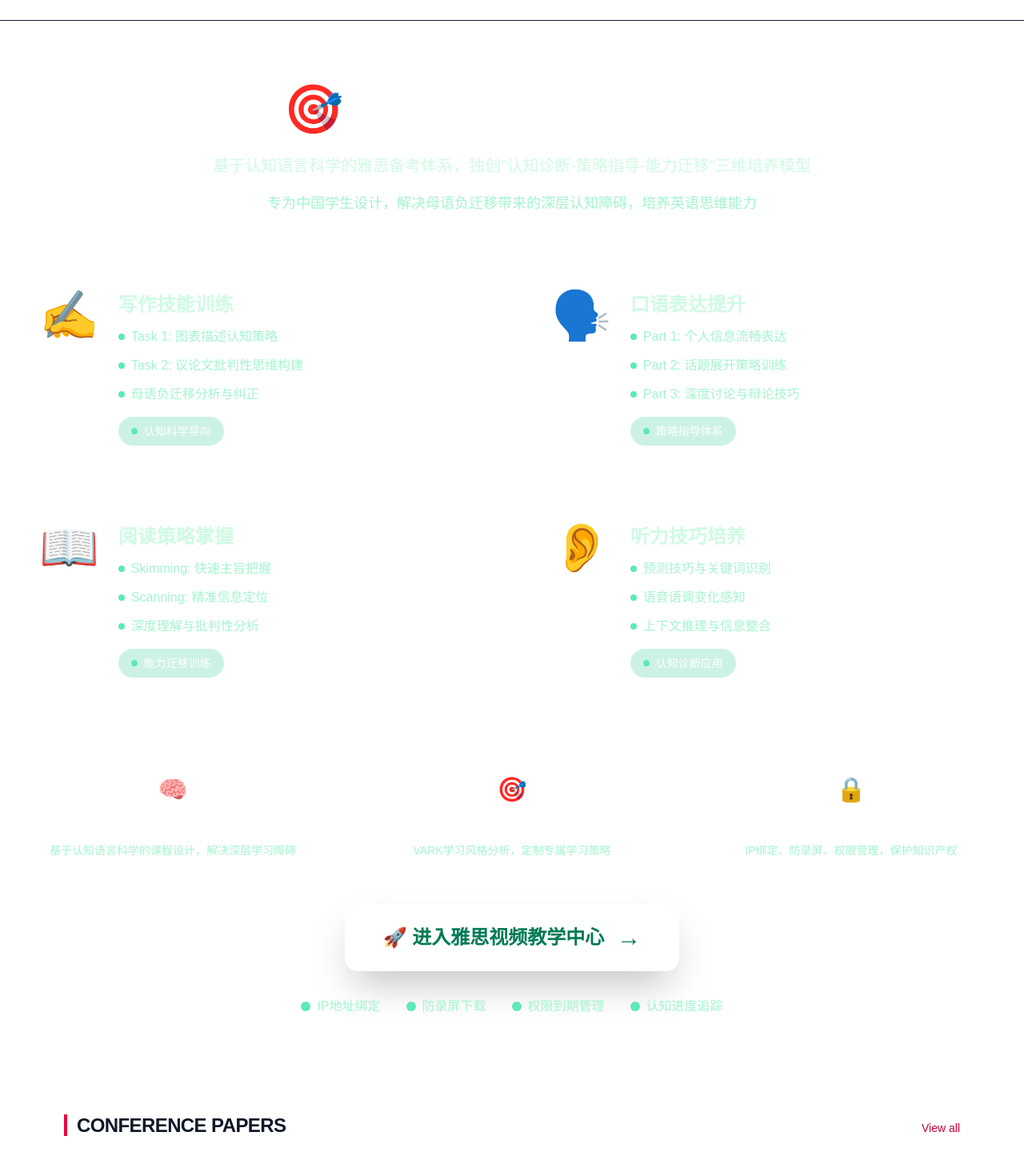
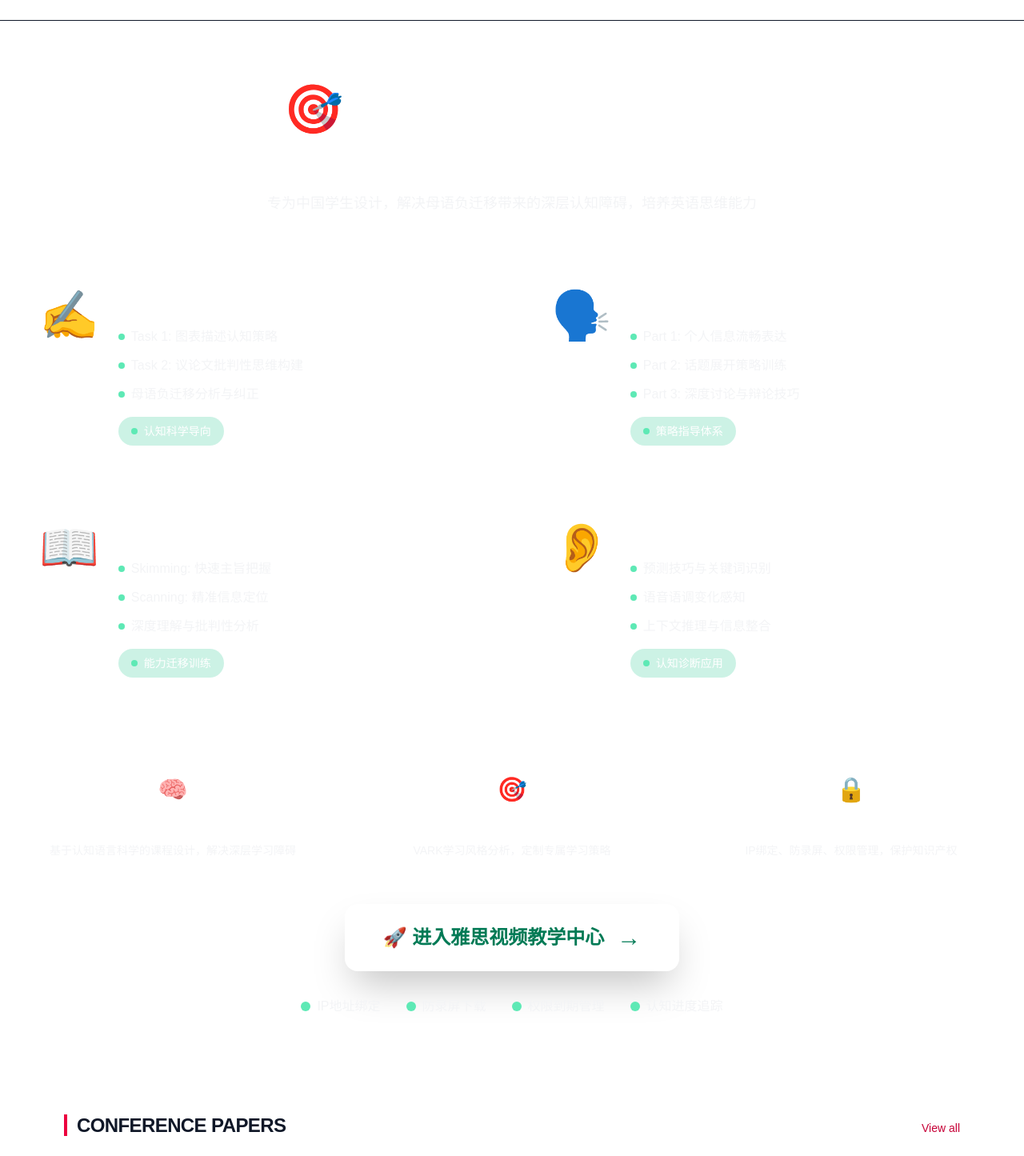
Before and after one commit to xxx-808/my-web-site, a Next.js app: page / in a window 1280 px wide. Shown: the part 707-2152 px from the top of the page at 80% size. Built offline with nearby package versions, Linux system fonts and the light colour scheme; grey boxes are pictures that could not be loaded.

Commit message:
update homepage with studio template

```diff
--- a/app/admin-login/page.tsx
+++ b/app/admin-login/page.tsx
@@ -45,7 +45,7 @@ export default function AdminLoginPage() {
       } else {
         setError("邮箱或密码错误");
       }
-    } catch (err) {
+    } catch {
       setError("登录失败，请重试");
     } finally {
       setLoading(false);
--- a/app/admin/video-management/page.tsx
+++ b/app/admin/video-management/page.tsx
@@ -198,7 +198,7 @@ export default function VideoManagementPage() {
             ].map((tab) => (
               <button
                 key={tab.id}
-                onClick={() => setActiveTab(tab.id as any)}
+                onClick={() => setActiveTab(tab.id as 'upload' | 'manage' | 'batch')}
                 className={`py-2 px-1 border-b-2 font-medium text-sm ${
                   activeTab === tab.id
                     ? 'border-purple-500 text-purple-600'
@@ -293,7 +293,7 @@ export default function VideoManagementPage() {
                       </label>
                       <select
                         value={newVideo.category}
-                        onChange={(e) => setNewVideo({...newVideo, category: e.target.value as any})}
+                        onChange={(e) => setNewVideo({...newVideo, category: e.target.value as 'writing' | 'speaking' | 'reading' | 'listening'})}
                         className="w-full px-3 py-2 border border-gray-300 rounded-md focus:outline-none focus:ring-2 focus:ring-purple-500"
                       >
                         <option value="writing">写作技能</option>
@@ -309,7 +309,7 @@ export default function VideoManagementPage() {
                       </label>
                       <select
                         value={newVideo.accessLevel}
-                        onChange={(e) => setNewVideo({...newVideo, accessLevel: e.target.value as any})}
+                        onChange={(e) => setNewVideo({...newVideo, accessLevel: e.target.value as 'basic' | 'premium'})}
                         className="w-full px-3 py-2 border border-gray-300 rounded-md focus:outline-none focus:ring-2 focus:ring-purple-500"
                       >
                         <option value="basic">基础会员</option>
--- a/app/page.tsx
+++ b/app/page.tsx
@@ -253,10 +253,10 @@ export default function Home() {
             <h2 className="text-4xl md:text-6xl font-extrabold mb-6">
               🎯 雅思视频教学中心
             </h2>
-            <p className="text-xl text-emerald-100 max-w-4xl mx-auto leading-relaxed">
-              基于认知语言科学的雅思备考体系，独创"认知诊断-策略指导-能力迁移"三维培养模型
+            <p className="text-xl text-white max-w-4xl mx-auto leading-relaxed">
+              基于认知语言科学的雅思备考体系，独创&ldquo;认知诊断-策略指导-能力迁移&rdquo;三维培养模型
             </p>
-            <p className="text-lg text-emerald-200 mt-4 max-w-3xl mx-auto">
+            <p className="text-lg text-gray-100 mt-4 max-w-3xl mx-auto">
               专为中国学生设计，解决母语负迁移带来的深层认知障碍，培养英语思维能力
             </p>
           </div>
@@ -268,8 +268,8 @@ export default function Home() {
               <div className="flex items-start gap-6">
                 <div className="text-6xl group-hover:scale-110 transition-transform duration-300">✍️</div>
                 <div className="flex-1">
-                  <h3 className="text-2xl font-bold mb-3 text-emerald-100">写作技能训练</h3>
-                  <div className="space-y-3 text-emerald-200">
+                  <h3 className="text-2xl font-bold mb-3 text-white">写作技能训练</h3>
+                  <div className="space-y-3 text-gray-100">
                     <div className="flex items-center gap-2">
                       <span className="w-2 h-2 bg-emerald-300 rounded-full"></span>
                       <span>Task 1: 图表描述认知策略</span>
@@ -296,8 +296,8 @@ export default function Home() {
               <div className="flex items-start gap-6">
                 <div className="text-6xl group-hover:scale-110 transition-transform duration-300">🗣️</div>
                 <div className="flex-1">
-                  <h3 className="text-2xl font-bold mb-3 text-emerald-100">口语表达提升</h3>
-                  <div className="space-y-3 text-emerald-200">
+                  <h3 className="text-2xl font-bold mb-3 text-white">口语表达提升</h3>
+                  <div className="space-y-3 text-gray-100">
                     <div className="flex items-center gap-2">
                       <span className="w-2 h-2 bg-emerald-300 rounded-full"></span>
                       <span>Part 1: 个人信息流畅表达</span>
@@ -324,8 +324,8 @@ export default function Home() {
               <div className="flex items-start gap-6">
                 <div className="text-6xl group-hover:scale-110 transition-transform duration-300">📖</div>
                 <div className="flex-1">
-                  <h3 className="text-2xl font-bold mb-3 text-emerald-100">阅读策略掌握</h3>
-                  <div className="space-y-3 text-emerald-200">
+                  <h3 className="text-2xl font-bold mb-3 text-white">阅读策略掌握</h3>
+                  <div className="space-y-3 text-gray-100">
                     <div className="flex items-center gap-2">
                       <span className="w-2 h-2 bg-emerald-300 rounded-full"></span>
                       <span>Skimming: 快速主旨把握</span>
@@ -352,8 +352,8 @@ export default function Home() {
               <div className="flex items-start gap-6">
                 <div className="text-6xl group-hover:scale-110 transition-transform duration-300">👂</div>
                 <div className="flex-1">
-                  <h3 className="text-2xl font-bold mb-3 text-emerald-100">听力技巧培养</h3>
-                  <div className="space-y-3 text-emerald-200">
+                  <h3 className="text-2xl font-bold mb-3 text-white">听力技巧培养</h3>
+                  <div className="space-y-3 text-gray-100">
                     <div className="flex items-center gap-2">
                       <span className="w-2 h-2 bg-emerald-300 rounded-full"></span>
                       <span>预测技巧与关键词识别</span>
@@ -381,18 +381,18 @@ export default function Home() {
             <div className="grid md:grid-cols-3 gap-6 mb-8">
               <div className="bg-white/10 backdrop-blur-sm rounded-xl p-6 border border-white/20">
                 <div className="text-3xl mb-3">🧠</div>
-                <h4 className="text-lg font-semibold mb-2">认知科学设计</h4>
-                <p className="text-sm text-emerald-200">基于认知语言科学的课程设计，解决深层学习障碍</p>
+                <h4 className="text-lg font-semibold mb-2 text-white">认知科学设计</h4>
+                <p className="text-sm text-gray-100">基于认知语言科学的课程设计，解决深层学习障碍</p>
               </div>
               <div className="bg-white/10 backdrop-blur-sm rounded-xl p-6 border border-white/20">
                 <div className="text-3xl mb-3">🎯</div>
-                <h4 className="text-lg font-semibold mb-2">个性化学习路径</h4>
-                <p className="text-sm text-emerald-200">VARK学习风格分析，定制专属学习策略</p>
+                <h4 className="text-lg font-semibold mb-2 text-white">个性化学习路径</h4>
+                <p className="text-sm text-gray-100">VARK学习风格分析，定制专属学习策略</p>
               </div>
               <div className="bg-white/10 backdrop-blur-sm rounded-xl p-6 border border-white/20">
                 <div className="text-3xl mb-3">🔒</div>
-                <h4 className="text-lg font-semibold mb-2">企业级安全保护</h4>
-                <p className="text-sm text-emerald-200">IP绑定、防录屏、权限管理，保护知识产权</p>
+                <h4 className="text-lg font-semibold mb-2 text-white">企业级安全保护</h4>
+                <p className="text-sm text-gray-100">IP绑定、防录屏、权限管理，保护知识产权</p>
               </div>
             </div>
 
@@ -404,7 +404,7 @@ export default function Home() {
               <span className="text-3xl">→</span>
             </a>
 
-            <div className="mt-8 flex items-center justify-center gap-8 text-emerald-200">
+            <div className="mt-8 flex items-center justify-center gap-8 text-gray-100">
               <div className="flex items-center gap-2">
                 <span className="w-3 h-3 bg-emerald-300 rounded-full"></span>
                 <span>IP地址绑定</span>
--- a/app/student-login/page.tsx
+++ b/app/student-login/page.tsx
@@ -95,7 +95,7 @@ export default function StudentLoginPage() {
       } else {
         setError("邮箱或密码错误");
       }
-    } catch (err) {
+    } catch {
       setError("登录失败，请重试");
     } finally {
       setLoading(false);
--- a/next.config.ts
+++ b/next.config.ts
@@ -1,19 +1,10 @@
 import type { NextConfig } from "next";
 
 const nextConfig: NextConfig = {
-  // 生产环境优化
-  swcMinify: true,
-
   // 图片优化
   images: {
     domains: ['picsum.photos'],
     formats: ['image/webp', 'image/avif'],
-  },
-
-  // 实验性功能
-  experimental: {
-    // 启用App Router
-    appDir: true,
   }
 };
 
```
Also changed, not shown: .eslintrc.json (added).
